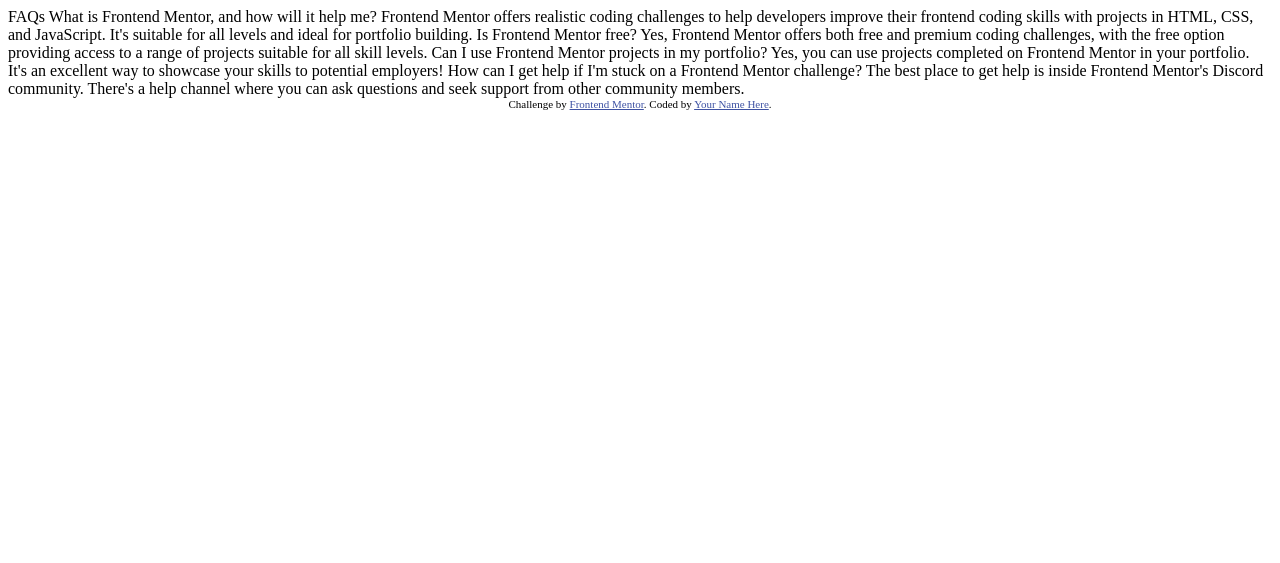
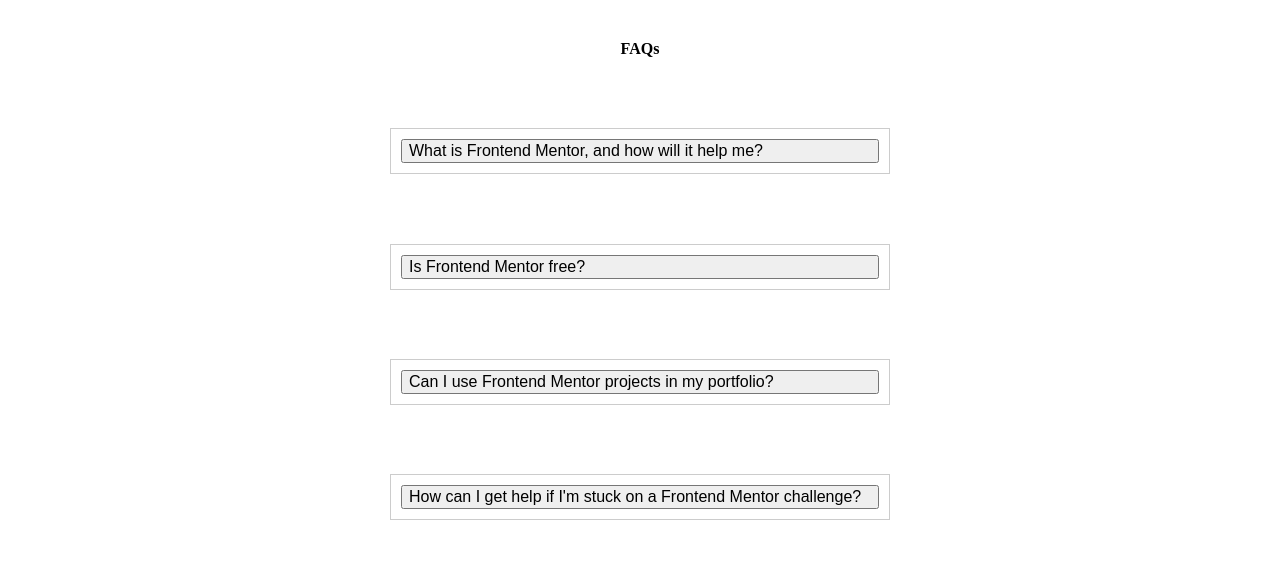
Before and after one commit to hamidMolaDev/faq-accordion, a plain HTML site: page index.html in a window 1280 px wide. Drawn offline with Linux system fonts and the light colour scheme.

Commit message:
"javascript is finished"

```diff
--- a/index.html
+++ b/index.html
@@ -2,47 +2,57 @@
 <html lang="en">
 <head>
   <meta charset="UTF-8">
-  <meta name="viewport" content="width=device-width, initial-scale=1.0"> <!-- displays site properly based on user's device -->
+  <meta name="viewport" content="width=device-width, initial-scale=1.0">
 
   <link rel="icon" type="image/png" sizes="32x32" href="./assets/images/favicon-32x32.png">
+  <link rel="stylesheet" href="styles.css" >
 
   <title>Frontend Mentor | FAQ accordion</title>
 
-  <!-- Feel free to remove these styles or customise in your own stylesheet 👍 -->
   <style>
     .attribution { font-size: 11px; text-align: center; }
     .attribution a { color: hsl(228, 45%, 44%); }
   </style>
 </head>
 <body>
+  <main class="grid-main">
+    <h1>FAQs</h1>
 
-  FAQs
+    <section class="faq-item">
+    <button class="question-js">What is Frontend Mentor, and how will it help me?</button>
 
-  What is Frontend Mentor, and how will it help me?
+    <p class="answer">Frontend Mentor offers realistic coding challenges to help developers improve their
+    frontend coding skills with projects in HTML, CSS, and JavaScript. It's suitable for
+    all levels and ideal for portfolio building.</p>
+    </section>
 
-  Frontend Mentor offers realistic coding challenges to help developers improve their
-  frontend coding skills with projects in HTML, CSS, and JavaScript. It's suitable for
-  all levels and ideal for portfolio building.
+    <section class="faq-item">
+    <button class="question-js">Is Frontend Mentor free?</button>
 
-  Is Frontend Mentor free?
+    <p class="answer">Yes, Frontend Mentor offers both free and premium coding challenges, with the free
+    option providing access to a range of projects suitable for all skill levels.</p>
+    </section>
 
-  Yes, Frontend Mentor offers both free and premium coding challenges, with the free
-  option providing access to a range of projects suitable for all skill levels.
+    <section class="faq-item">
+    <button class="question-js">Can I use Frontend Mentor projects in my portfolio?</button>
 
-  Can I use Frontend Mentor projects in my portfolio?
+    <p class="answer">Yes, you can use projects completed on Frontend Mentor in your portfolio. It's an excellent
+    way to showcase your skills to potential employers!</p>
+    </section>
 
-  Yes, you can use projects completed on Frontend Mentor in your portfolio. It's an excellent
-  way to showcase your skills to potential employers!
+    <section class="faq-item">
+    <button class="question-js">How can I get help if I'm stuck on a Frontend Mentor challenge?</button>
 
-  How can I get help if I'm stuck on a Frontend Mentor challenge?
+    <p class="answer">The best place to get help is inside Frontend Mentor's Discord community. There's a help
+    channel where you can ask questions and seek support from other community members.</p>
+    </section>
+  </main>
 
-  The best place to get help is inside Frontend Mentor's Discord community. There's a help
-  channel where you can ask questions and seek support from other community members.
-
-
-  <div class="attribution">
+  <!--<div class="attribution">
     Challenge by <a href="https://www.frontendmentor.io?ref=challenge" target="_blank">Frontend Mentor</a>.
     Coded by <a href="#">Your Name Here</a>.
-  </div>
+  </div> -->
+
+  <script src="script.js"></script>
 </body>
 </html>
--- /dev/null
+++ b/script.js
@@ -0,0 +1,16 @@
+const questions = document.querySelectorAll('.question-js');
+
+questions.forEach(button => button.addEventListener('click', () => {
+
+  button.classList.toggle('active');
+
+  const answer = button.nextElementSibling;
+
+  if (answer.style.display === 'block') {
+    answer.style.display = 'none';
+  } else {
+    answer.style.display = 'block';
+  }
+
+
+}))
--- /dev/null
+++ b/styles.css
@@ -0,0 +1,45 @@
+* {
+  font-size: 16px;
+  box-sizing: border-box;
+
+}
+
+html, body {
+  height: 100%;
+  margin: 0;
+  padding: 0;
+}
+
+
+.grid-main {
+  width: 100%;
+  height: 70vh;
+  display: grid;
+  place-items: center;
+
+}
+
+.faq-item {
+  width: 500px;
+  display: flex;
+  flex-direction: column;
+  justify-content: center;
+  border: 1px solid #ccc;
+  margin-bottom: 10px;
+  padding: 10px;
+}
+
+.question-js {
+  cursor: pointer;
+  text-align: left;
+}
+
+.answer {
+  display: none;
+
+}
+
+.question-js.active + .answer {
+  display: block;
+
+}
```
